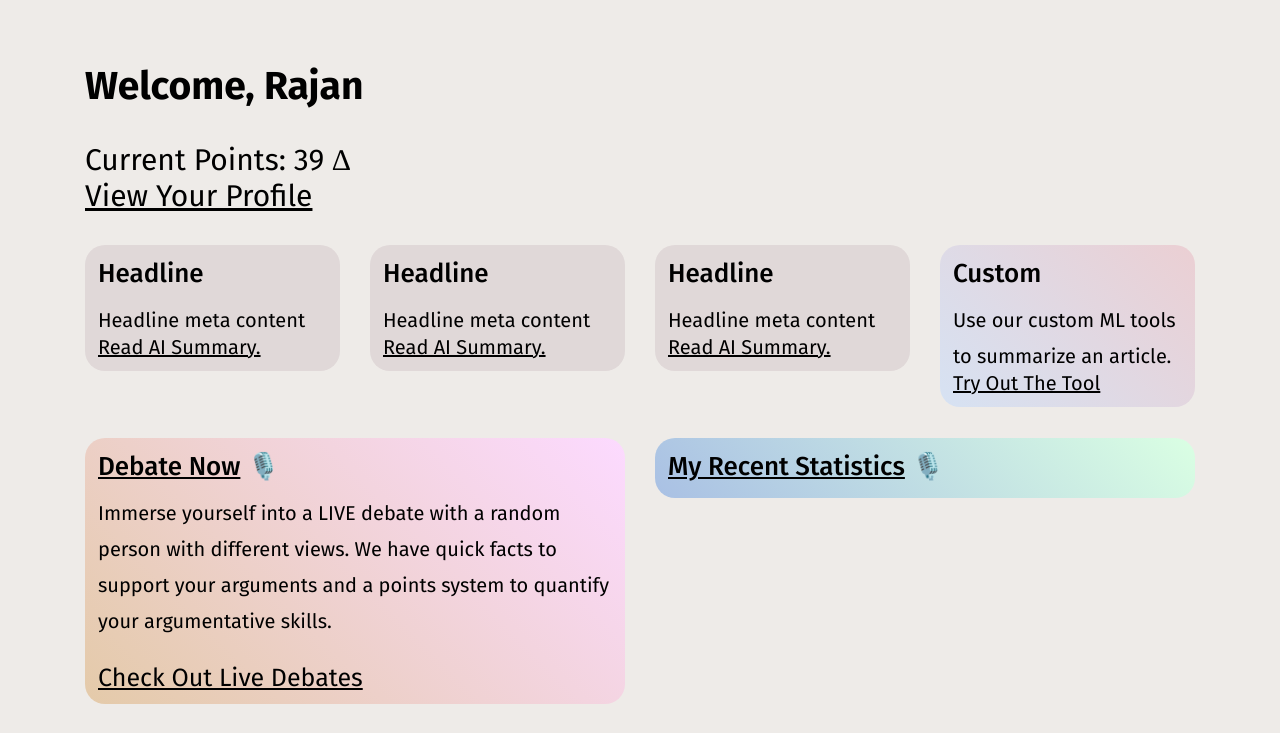
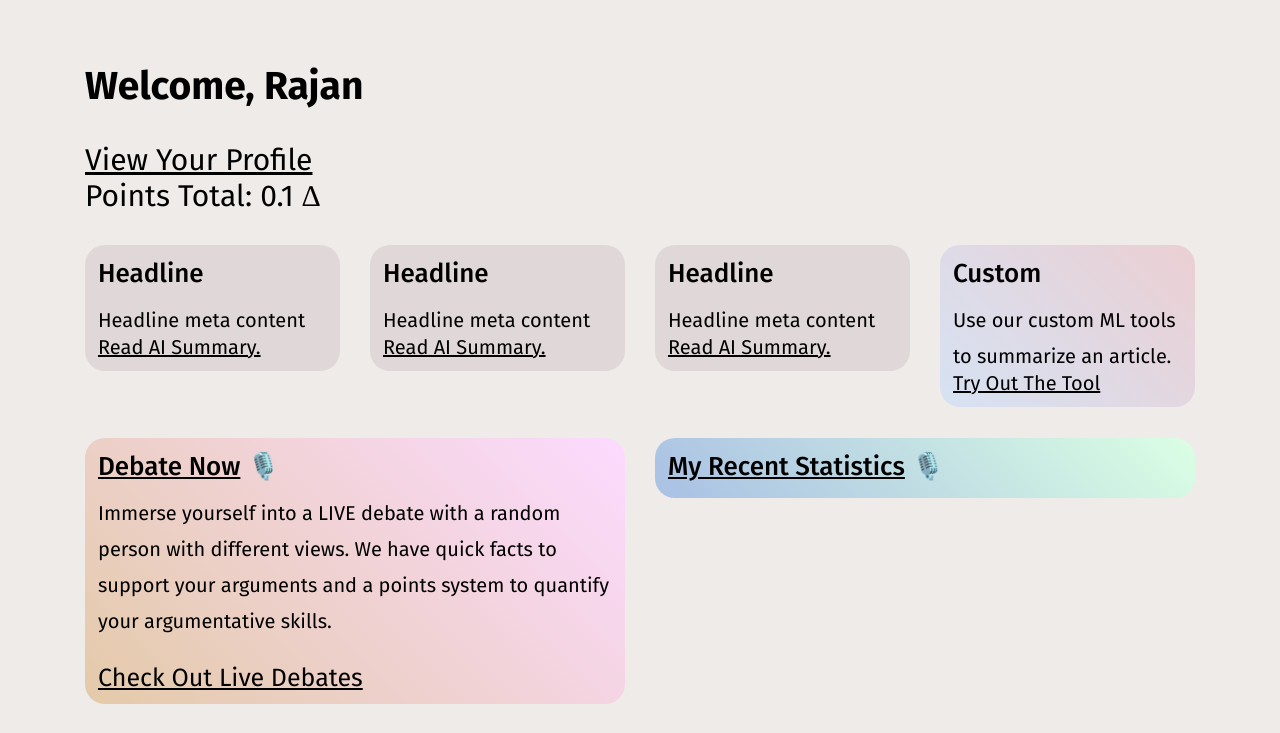
Before and after one commit to rajansagarwal/tfssdebate, a React (Create React App) app: page /dashboard in a window 1280 px wide. Shown: the top 733 px of the page. Built offline with nearby package versions, Linux system fonts and the light colour scheme.

Commit message:
add points system

```diff
--- a/package.json
+++ b/package.json
@@ -7,6 +7,7 @@
     "@testing-library/react": "^9.3.2",
     "@testing-library/user-event": "^7.1.2",
     "react": "^16.12.0",
+    "react-countup": "^5.2.0",
     "react-dom": "^16.12.0",
     "react-grid-system": "^7.3.1",
     "react-iframe": "^1.8.0",
--- a/src/components/Points.js
+++ b/src/components/Points.js
@@ -1,13 +1,37 @@
 import React, { Component } from "react";
 import "./Component.css";
 import { Link } from 'react-router-dom';
+import CountUp from 'react-countup';
 
 class Points extends Component {
+
+
   render() {
     return (
         <div className="points" style={{fontSize: '20px'}}>
-        Current Points: 39 ∆<br/>
-        <Link to="/dashboard">View Your Profile</Link>
+            <Link to="/dashboard">View Your Profile</Link>
+            <div>
+            <CountUp
+  start={0}
+  end={100000}
+  duration={4000000}
+  separator=" "
+  decimals={1}
+  decimal="."
+  prefix="Points Total: "
+  delay={0}
+  suffix=" ∆"
+  onEnd={() => console.log('Ended! 👏')}
+  onStart={() => console.log('Started! 💨')}
+>
+  {({ countUpRef, start }) => (
+    <div>
+      <span ref={countUpRef} />
+    </div>
+  )}
+</CountUp>
+            </div>
+
     </div>
     );
   }
```
Also changed, not shown: 1 other file (tests, documents, lock files or other folders).
